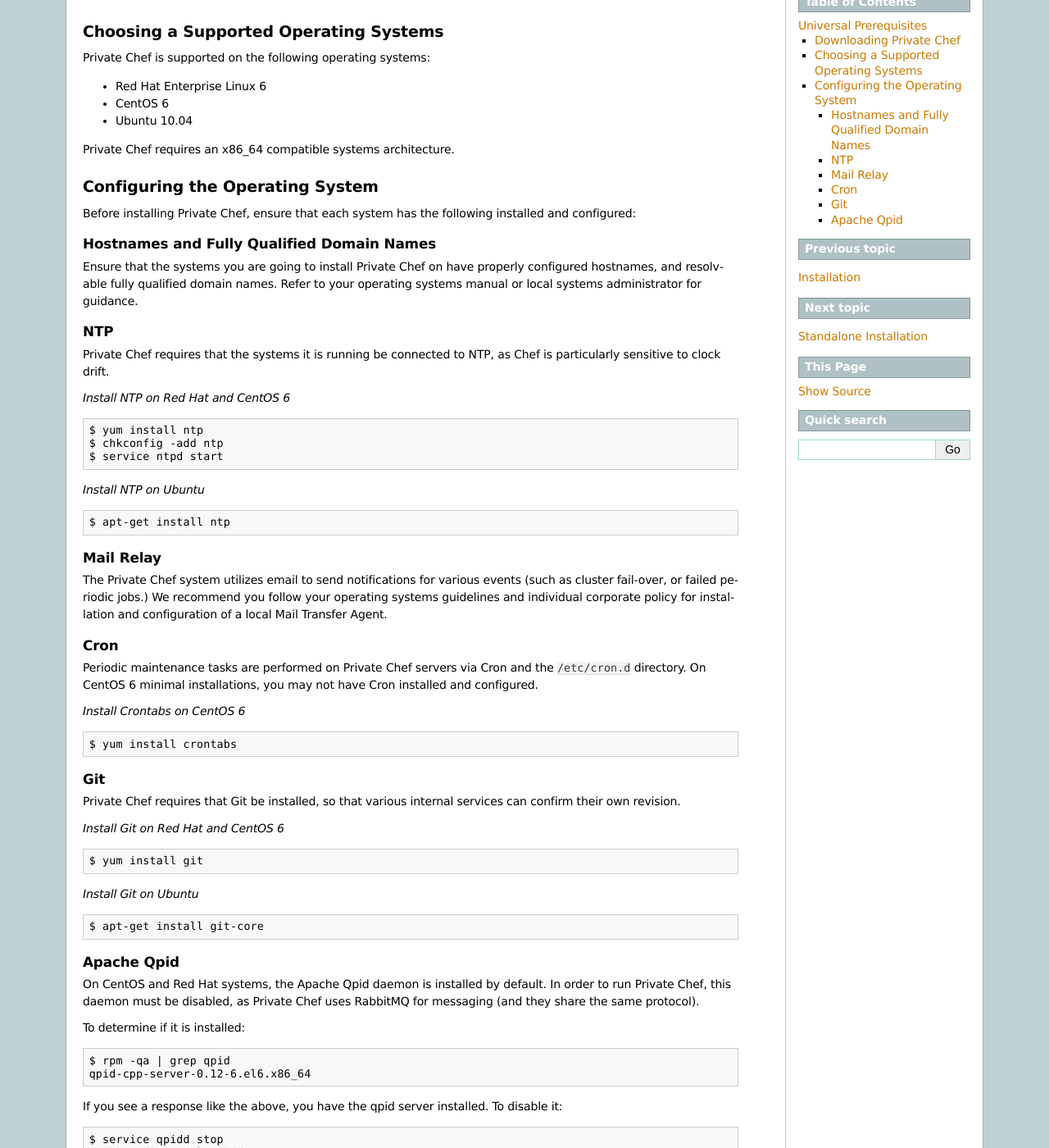
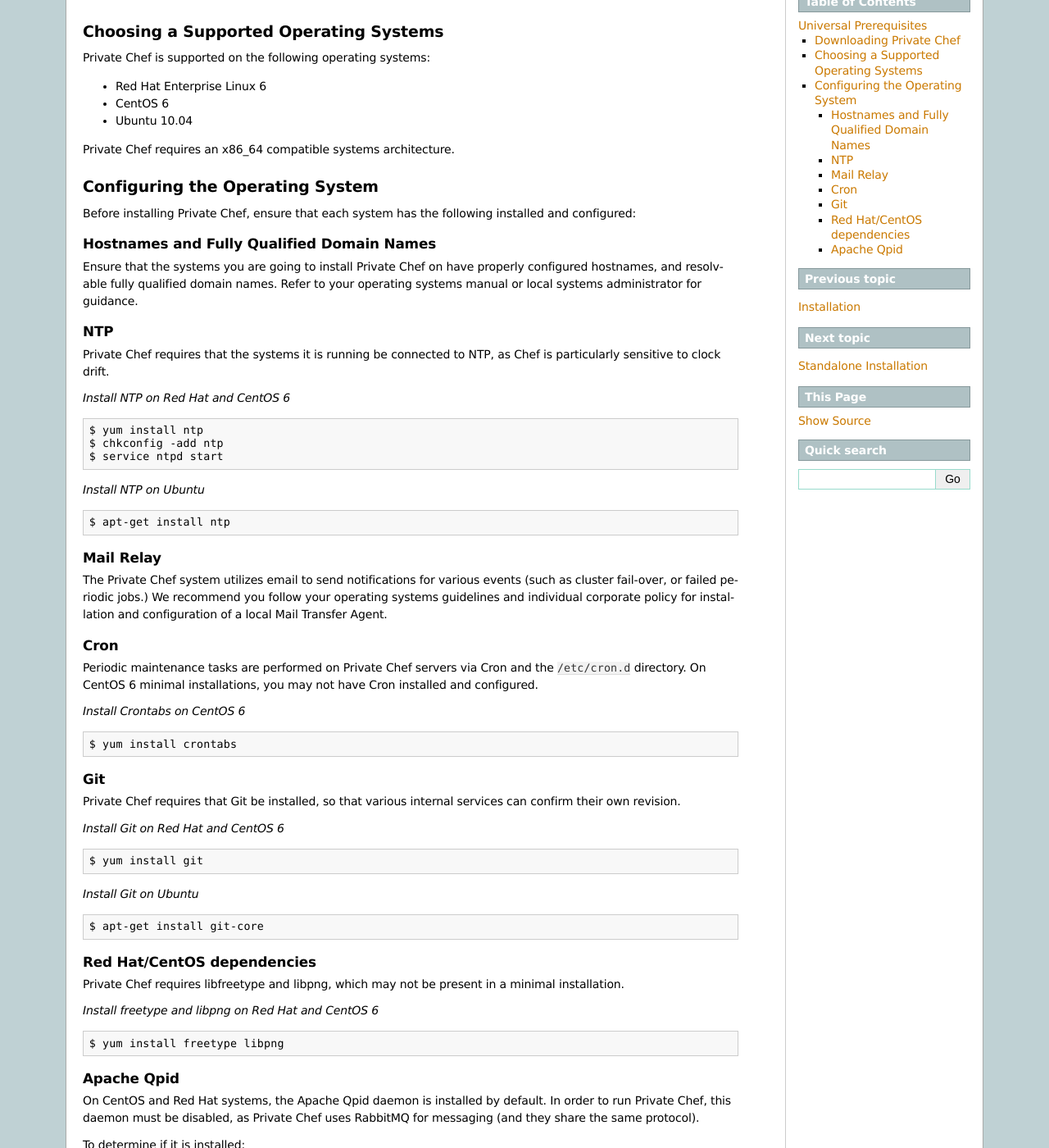
Before and after one commit to chef-boneyard/private-chef-administration, a Sphinx documentation site: the page built from source/installation/prereqs.rst, in a window 1280 px wide and 1400 px high, scrolled down 240 px. Shown: the whole window at 82% size. Built offline with Sphinx 7.4.7, drawn with Linux system fonts in a browser that asks for light colours.

Commit message:
capture missing freetype and libpng deps

```diff
--- a/source/installation/prereqs.rst
+++ b/source/installation/prereqs.rst
@@ -98,6 +98,17 @@
 
   $ apt-get install git-core
 
+Red Hat/CentOS dependencies
+~~~~~~~~~~~~~~~~~~~~~~~~~~~
+
+Private Chef requires libfreetype and libpng, which may not be present in a minimal installation.
+
+*Install freetype and libpng on Red Hat and CentOS 6*
+
+.. code-block:: bash
+
+  $ yum install freetype libpng
+
 Apache Qpid
 ~~~~~~~~~~~
 
```
